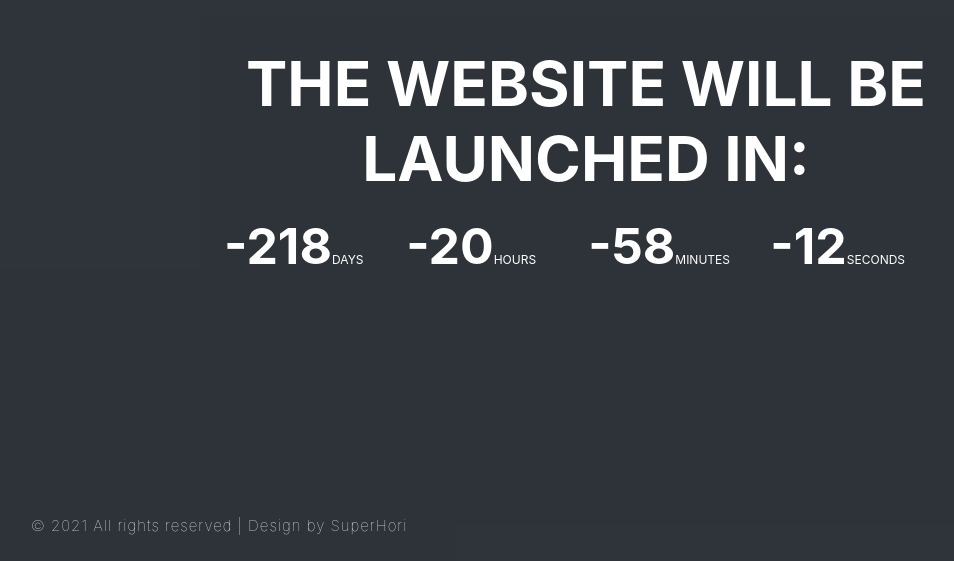
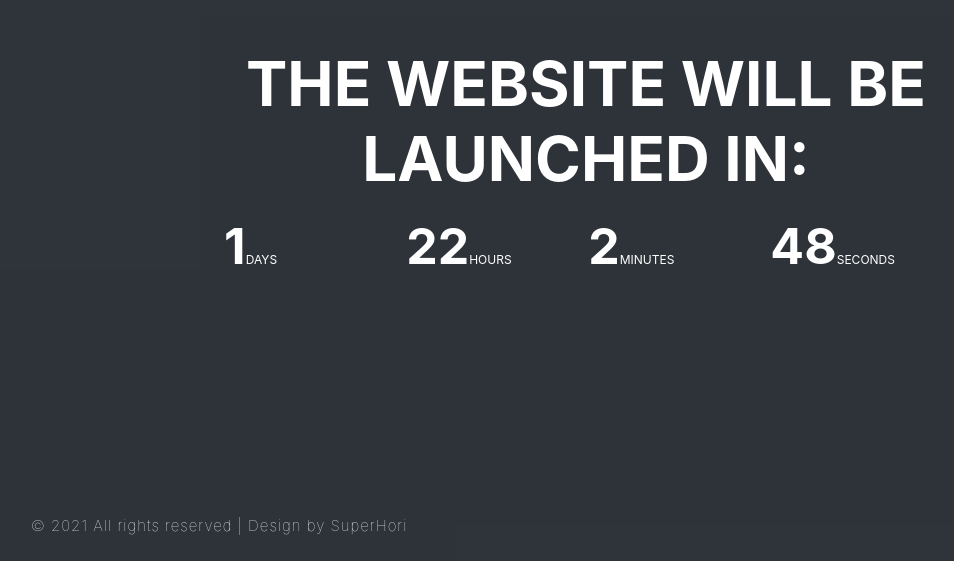
Before and after one commit to NeXuSoveVidea/csyt, a plain HTML site: page index.html in a window 1280 px wide. Shown: the part 239-800 px from the top of the page, without its empty margins (54-1008 px from the left). Drawn offline with Linux system fonts and the light colour scheme.

Commit message:
Update index.html

```diff
--- a/index.html
+++ b/index.html
@@ -47,7 +47,7 @@
 				hour = minute * 60,
 				day = hour * 24;
 
-			let countDown = new Date('Sep 15, 2022 00:00:00').getTime(),
+			let countDown = new Date('Apr 22, 2023 18:00:00').getTime(),
 				x = setInterval(function () {
 
 					let now = new Date().getTime(),
```
